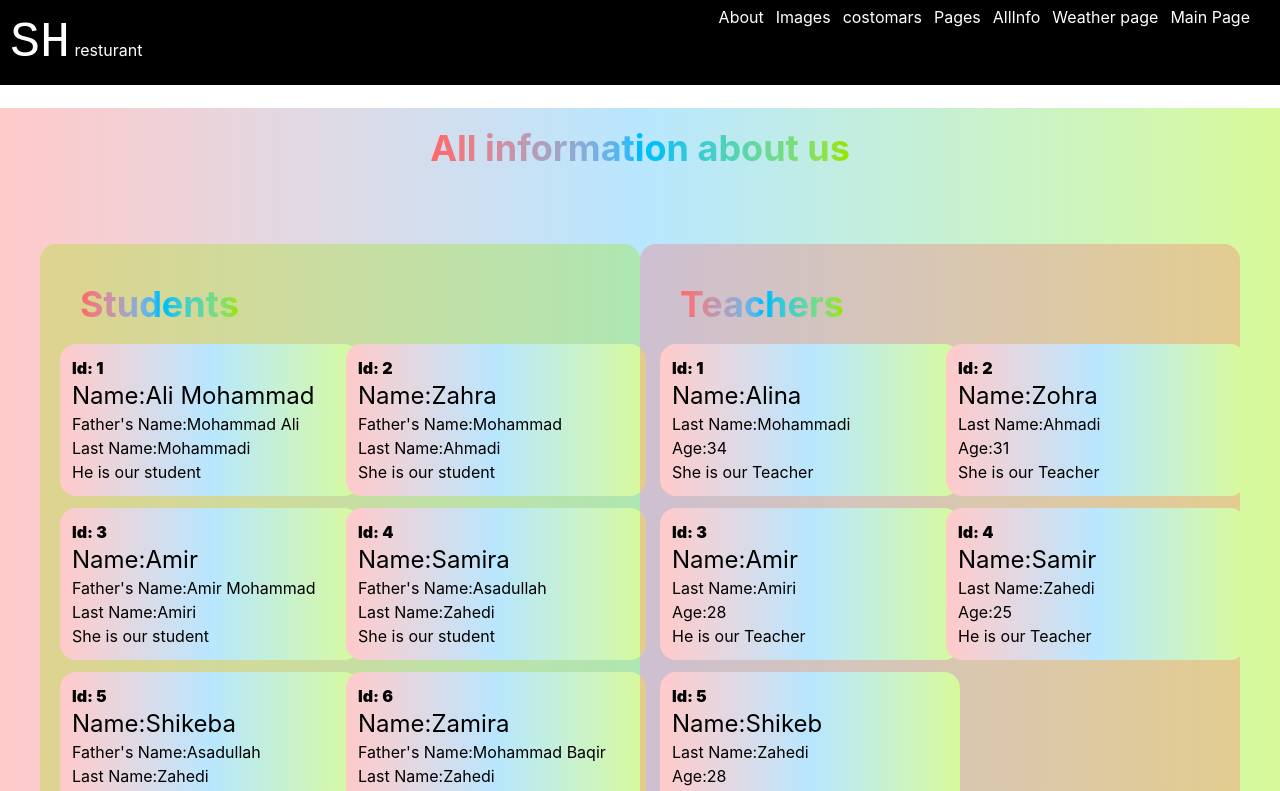
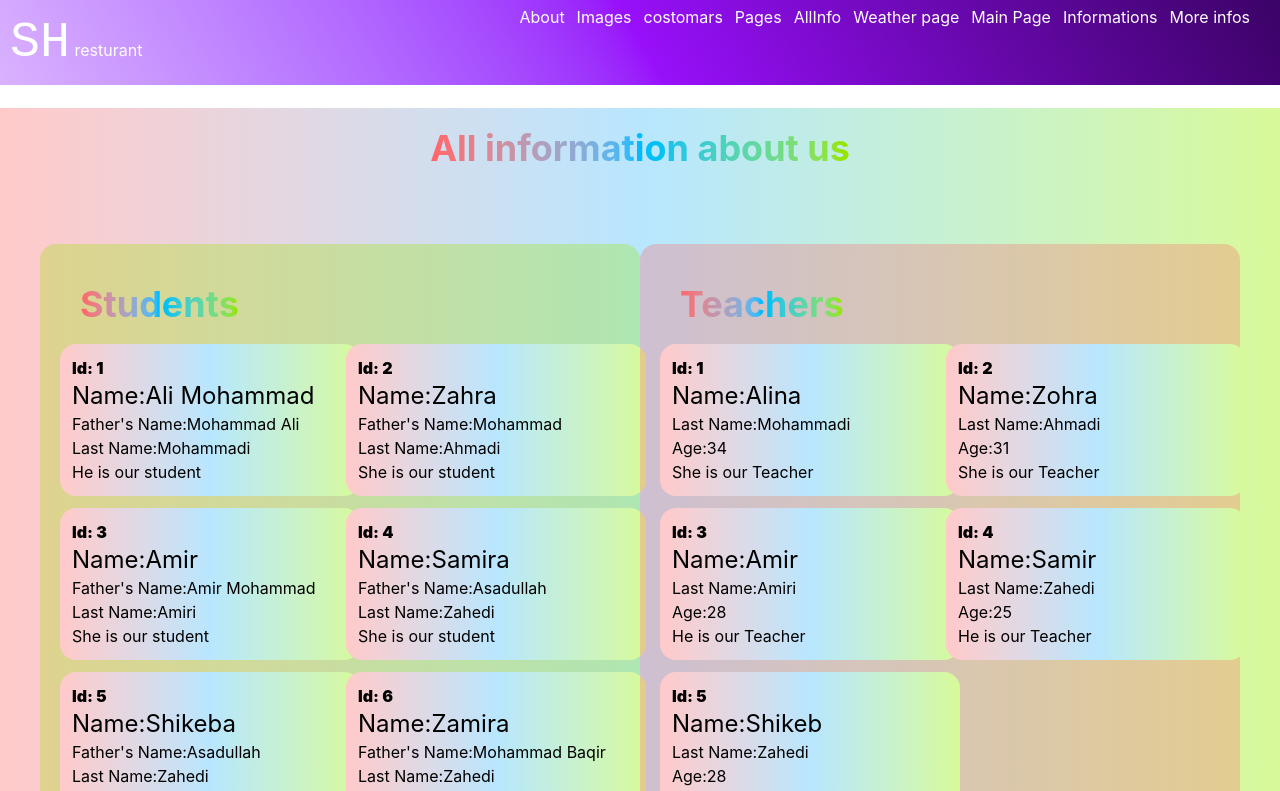
Before and after one commit to shikebazahidi999/raect-works, a React (Vite) app: page / in a window 1280 px wide. Shown: the top 791 px of the page. Built offline with nearby package versions, Linux system fonts and the light colour scheme.

Commit message:
some changes added

```diff
--- a/src/App.jsx
+++ b/src/App.jsx
@@ -35,14 +35,21 @@ export default function Navbar(){
    {
    href:"/",
    text:"Main Page",
-   },
+   },{
+   href:"/informations",
+   text:"Informations",
+   }
+   ,{
+   href:"/moreinfo",
+   text:"More infos",
+   }
 
 
   ]; return(
-    <><div className="navDiv">
+    <><div className="navDiv bg-linear-60 from-purple-300 via-purple-600 to-purple-950">
       <h1 ><span className="sh">SH</span> resturant</h1>
 
-        <ul className=" flex flex-row gap-3 bg-black h-fit">
+        <ul className=" flex flex-row gap-3  h-fit">
           {routes.map((items)=>(
             <li className="ul" key={items.href}>
             <Link
@@ -58,6 +65,8 @@ import {  useState, } from "react";
 import About from "./about";
 import Radiucer from "./useraduce";
 import Textcomponent from "./text";
+import Informations from "./componantes/informations";
+import Moreinfo from "./componantes/moreinfo";
  export const NameContext = createContext();
 export const usecontexts = createContext();
 export  function MainPage(){
@@ -84,6 +93,8 @@ setvalue(getvalue.current.value);
         <NameContext.Provider value={{value:values,setvalues:setvalues}}>
           <About/>
           </NameContext.Provider>
+          <Informations/>
+          <Moreinfo/>
 
    <div className="flex flex-row items-center justify-center p-20 h-fit bg-linear-90 from-red-200 via-sky-200 to-lime-200 ">
 {/* <div className="h1div flex flex-col gap-4">
```
